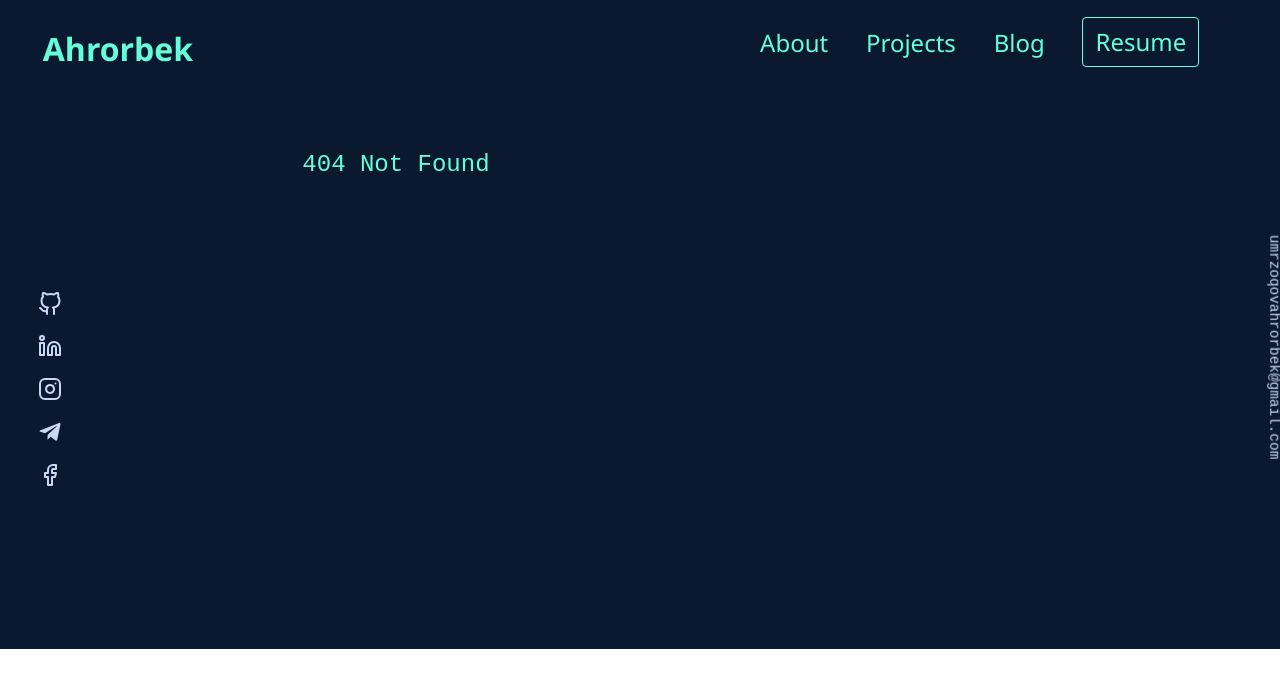
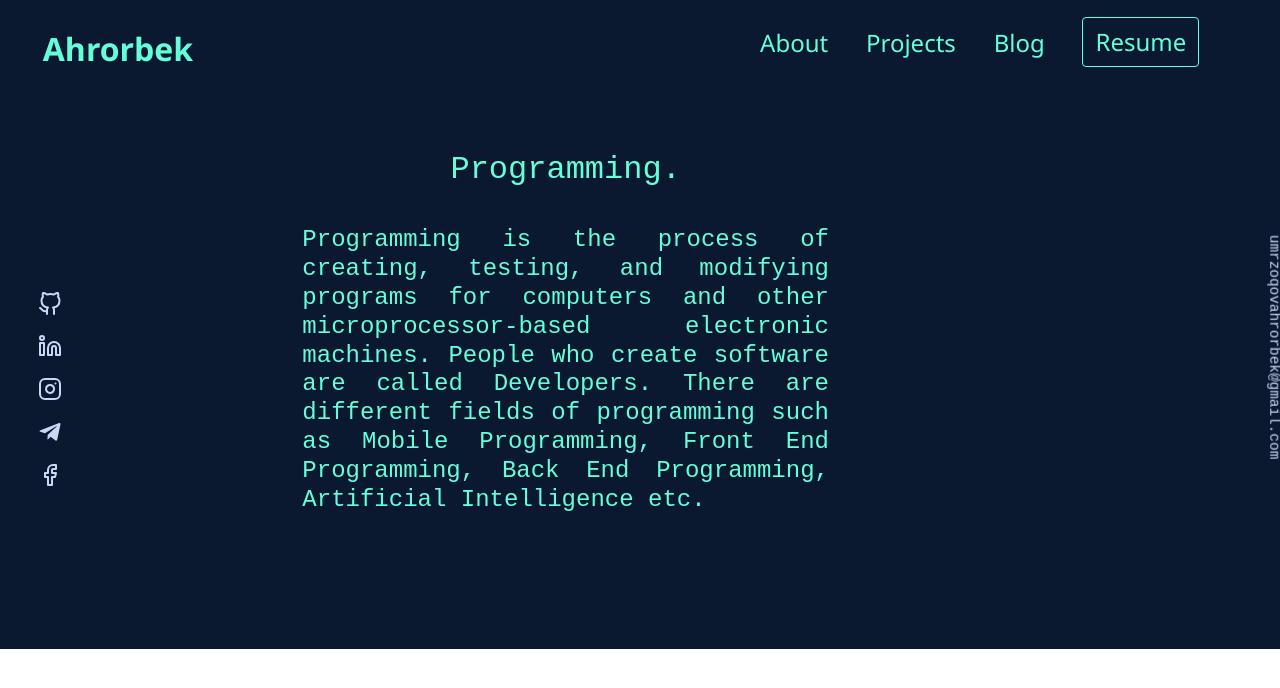
Before and after one commit to AhrorShoH/for-portfolio, a React (Create React App) app: page /blog in a window 1280 px wide. Before the commit this address had no page. Shown: the top 688 px of the page. Built offline with nearby package versions, Linux system fonts and the light colour scheme.

Commit message:
Update Blog.js

```diff
--- a/src/blog/Blog.js
+++ b/src/blog/Blog.js
@@ -1,20 +1,25 @@
-import React from 'react';
-import "./blog.css"
-import Navbar from '../components/Navbar';
+import React from "react";
+import "./blog.css";
+import Navbar from "../components/Navbar";
 
 class Blog extends React.Component {
   render() {
     return (
       <div>
-                <Navbar/>
-                <div className='blog'>
-                    <h1 id='text'>404 Not Found</h1>
+        <Navbar />
+        <div className="blog">
+          <h3 id="text">
+            <h3 id="caption">Programming.</h3><br/> Programming is the process of creating, testing, and
+            modifying programs for computers and other microprocessor-based
+            electronic machines. People who create software are called
+            Developers. There are different fields of programming such as Mobile
+            Programming, Front End Programming, Back End Programming, Artificial
+            Intelligence etc.
+          </h3>
         </div>
       </div>
     );
   }
 }
 
-
-
 export default Blog;
```
Lines whose indentation alone changed are shown as unchanged.
